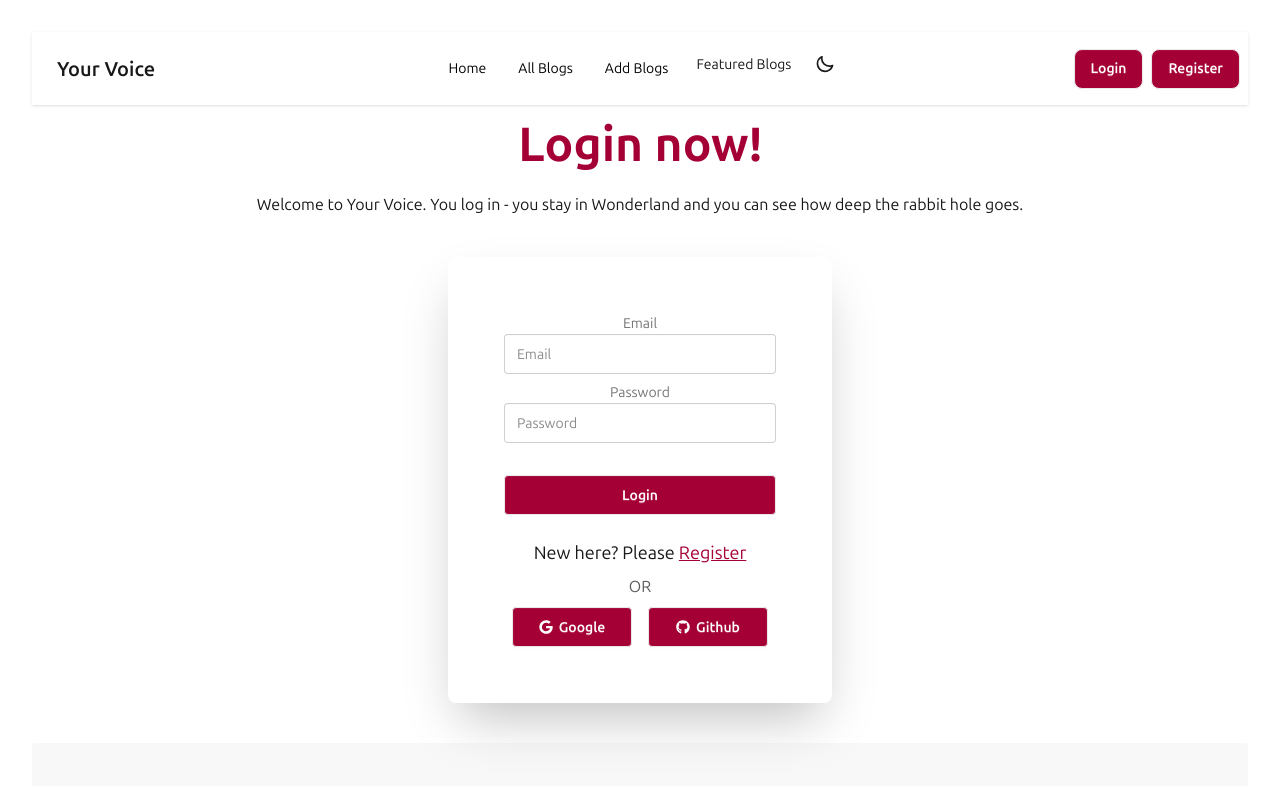
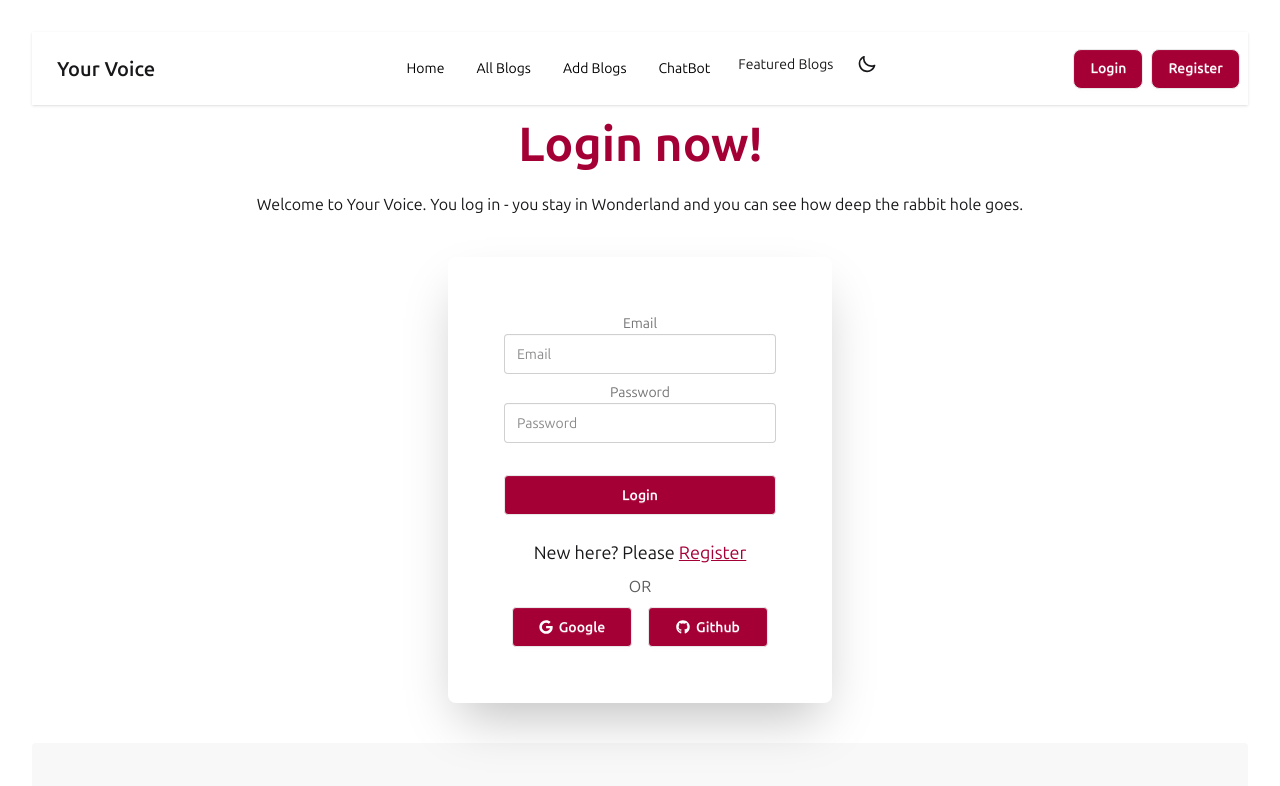
Before and after one commit to Tanmoym047/your_voice_client, a React (Vite) app: page /login in a window 1280 px wide. Shown: the top 786 px of the page. Built offline with nearby package versions, Linux system fonts and the light colour scheme; no server answers.

Commit message:
update fixed

```diff
--- a/src/components/Blogs/UpdateBlogs.jsx
+++ b/src/components/Blogs/UpdateBlogs.jsx
@@ -3,11 +3,14 @@ import { useForm } from "react-hook-form";
 import { AuthContext } from "../../AuthProvider/AuthProvider";
 import { useMutation, useQuery, useQueryClient } from "@tanstack/react-query";
 import axios from "axios";
-import { useParams } from "react-router-dom";
+import { useNavigate, useParams } from "react-router-dom";
 import Swal from "sweetalert2";
 
 
+
 const UpdateBlogs = () => {
+    const navigate = useNavigate();
+
     const queryClient = useQueryClient();
     const {
         register,
@@ -36,6 +39,7 @@ const UpdateBlogs = () => {
     const { user } = useContext(AuthContext);
 
 
+
     const param = useParams();
     console.log(param.id);
 
@@ -50,6 +54,8 @@ const UpdateBlogs = () => {
 
     const { mutateAsync } = useMutation({
 
+
+
         mutationFn: onSubmitData,
         onSuccess: () => {
             queryClient.invalidateQueries(["update"])
@@ -61,6 +67,7 @@ const UpdateBlogs = () => {
             })
             reset();
             refetch();
+            navigate(`/blogs/${param.id}`);
         }
     })
 
@@ -81,7 +88,7 @@ const UpdateBlogs = () => {
             <title>Our Diary | Update Blogs {_id} </title>
             <div className="hero-content flex-col h-full  w-full">
                 <div className="text-center ">
-                    <h1 className="text-2xl lg:text-5xl text-blue-700 font-bold animate__animated animate__backInUp">Update Blog - {title}</h1>
+                    <h1 className="text-2xl lg:text-5xl text-rose-800 font-bold animate__animated animate__backInUp">Update Blog - {title}</h1>
 
                 </div>
                 <div className="card shrink-0 w-full shadow-2xl bg-base-100">
--- /dev/null
+++ b/src/components/Chatbot/Chatbot.jsx
@@ -0,0 +1,11 @@
+import React from 'react';
+
+const Chatbot = () => {
+    return (
+        <div>
+
+        </div>
+    );
+};
+
+export default Chatbot;
--- a/src/components/Root/Navbar.jsx
+++ b/src/components/Root/Navbar.jsx
@@ -79,6 +79,13 @@ const Navbar = () => {
                 color: isActive ? 'white' : 'black'
             };
         }} to='/addblog'>Add Blogs</NavLink></li>
+        <li className='p-1'><NavLink style={({ isActive }) => {
+            return {
+                backgroundColor: isActive ? '#a50036' : 'white',
+                fontWeight: isActive ? "bold" : "",
+                color: isActive ? 'white' : 'black'
+            };
+        }} to='/chatbot'>ChatBot</NavLink></li>
         <li><a>Featured Blogs</a></li>
         <li>
             <label className="swap swap-rotate">
--- a/src/main.jsx
+++ b/src/main.jsx
@@ -19,6 +19,7 @@ import BlogDetails from './components/Home/BlogDetails/BlogDetails.jsx';
 import AllBlogs from "./components/Blogs/AllBlogs.jsx";
 import AddBlogs from "./components/Blogs/AddBlogs.jsx";
 import UpdateBlogs from "./components/Blogs/UpdateBlogs.jsx";
+import Chatbot from "./components/Chatbot/Chatbot.jsx";
 
 const queryClient = new QueryClient();
 
@@ -51,7 +52,6 @@ const router = createBrowserRouter([
           <PrivateRoute>
             <BlogDetails></BlogDetails>
           </PrivateRoute>,
-        // loader: ({ params }) => fetch(`http://localhost:5000/allBlogs/${params.id}`)
 
       },
       {
@@ -73,15 +73,15 @@ const router = createBrowserRouter([
           <PrivateRoute>
             <UpdateBlogs></UpdateBlogs>
           </PrivateRoute>,
-        // loader: ({ params }) => fetch(`http://localhost:5000/allBlogs/${params.id}`)
+
       },
-      // {
-      //   path: "/wishlist",
-      //   element:
-      //     <PrivateRoute>
-      //       <Wishlists></Wishlists>
-      //     </PrivateRoute>,
-      // },
+      {
+        path: "/chatbot",
+        element:
+          <PrivateRoute>
+            <Chatbot></Chatbot>
+          </PrivateRoute>,
+      },
 
     ]
   },
```
